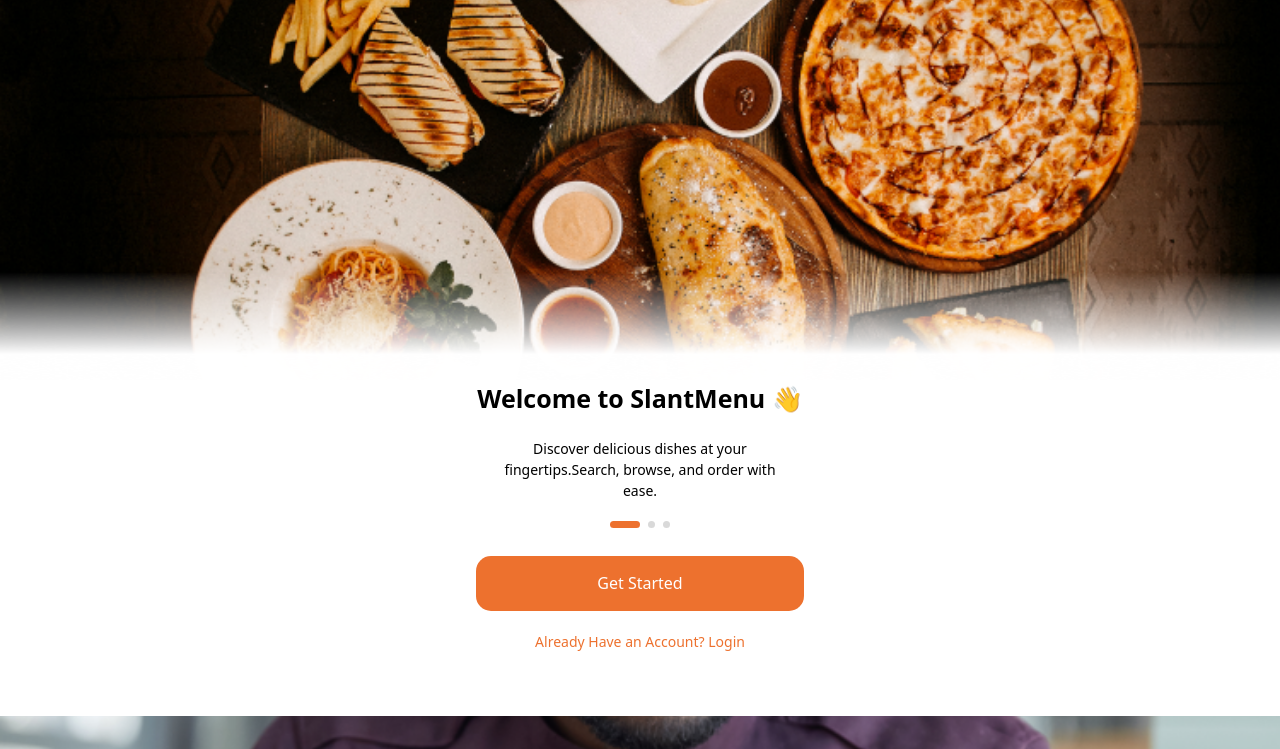
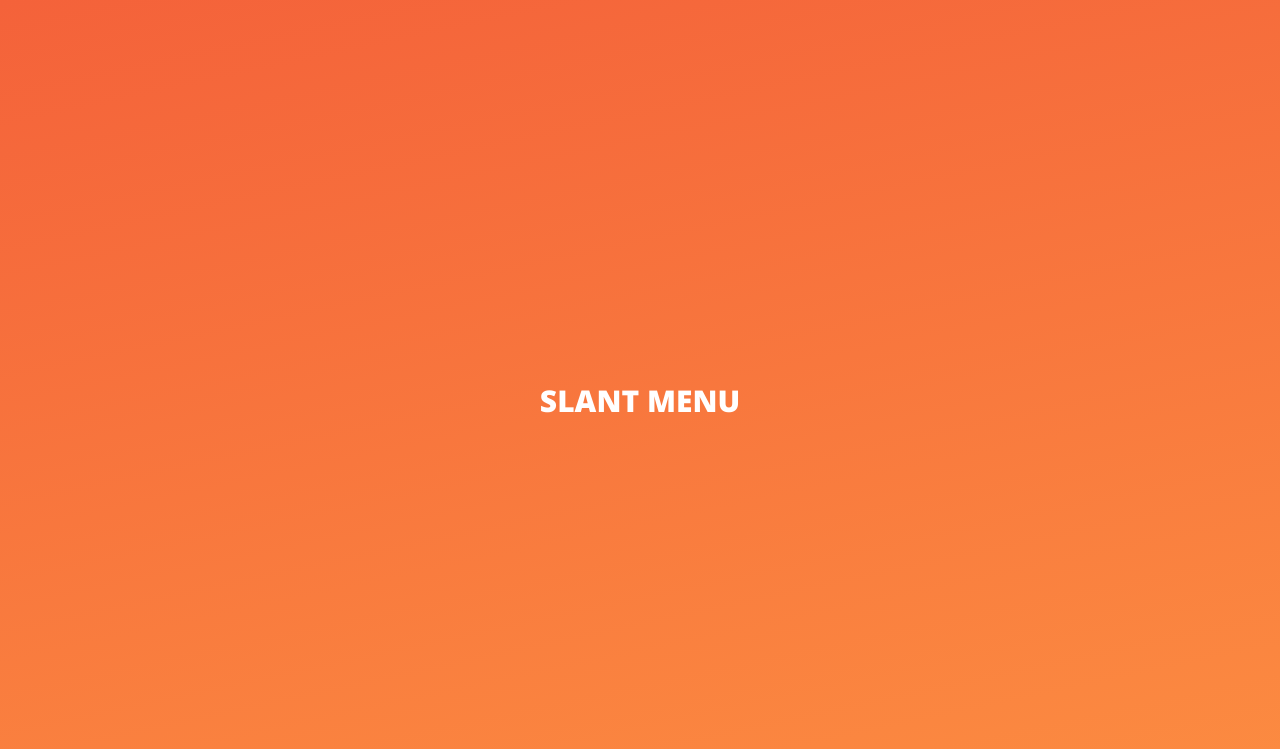
Before and after one commit to kelvinjones1234/slant, a React (Vite) app: page / in a window 1280 px wide. Shown: the top 749 px of the page. Built offline with nearby package versions, Linux system fonts and the light colour scheme.

Commit message:
first commit

```diff
--- a/src/App.jsx
+++ b/src/App.jsx
@@ -8,14 +8,14 @@ import RegisterPage from "./pages/RegisterPage";
 function App() {
   return (
     <BrowserRouter>
-      {/* <div className="bg-bgColor"> */}
-      <Routes>
-        {/* <Route path="/" element={<IntroPage />} /> */}
-        <Route path="/" element={<HomePage />} />
-        <Route path="/login" element={<LoginPage />} />
-        <Route path="/register" element={<RegisterPage />} />
-      </Routes>
-      {/* </div> */}
+      <div className="bg-bgColor">
+        <Routes>
+          <Route path="/" element={<IntroPage />} />
+          <Route path="/home-page" element={<HomePage />} />
+          <Route path="/login" element={<LoginPage />} />
+          <Route path="/register" element={<RegisterPage />} />
+        </Routes>
+      </div>
     </BrowserRouter>
   );
 }
```
Also changed, not shown: vercel.json (added).
